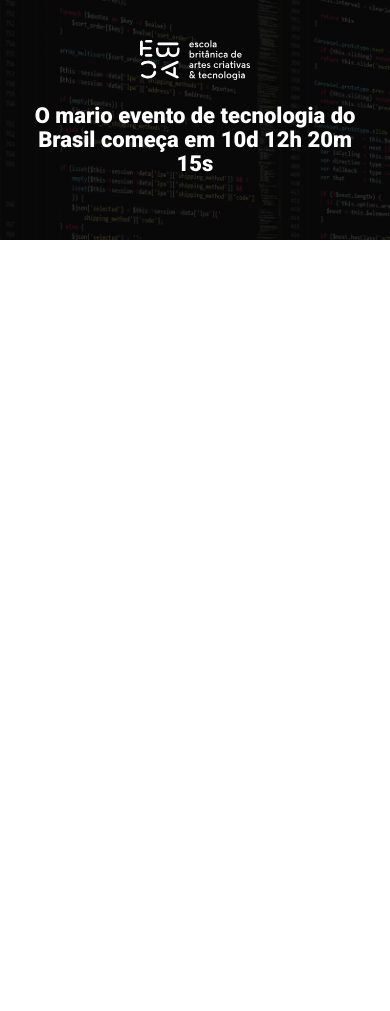
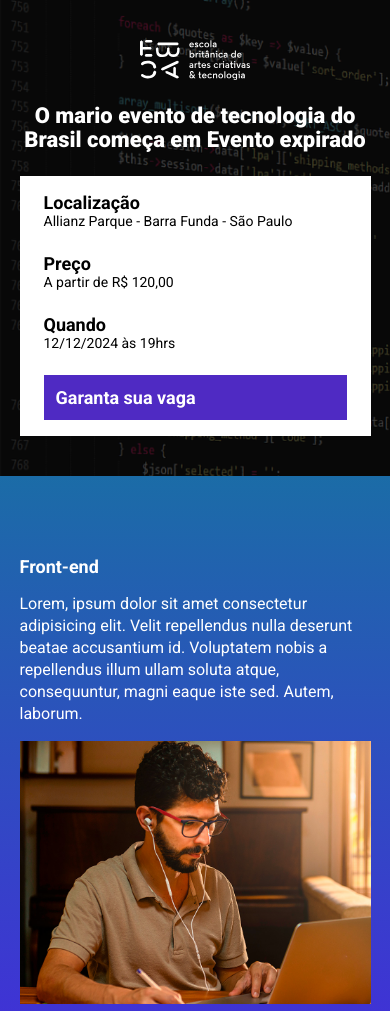
Before and after one commit to mario-netto/ebac_tech_talks, a website built with Parcel: page src/index.html in a window 390 px wide. Shown: the top 1011 px of the page. Before the commit the page ends 844 px from the top, so only its background shows below. Built offline with nearby package versions, Linux system fonts and the light colour scheme.

Commit message:
criando a contagem regressiva

```diff
--- a/package.json
+++ b/package.json
@@ -1,9 +1,9 @@
 {
   "name": "ebac_talks",
   "version": "1.0.0",
-  "main": "index.js",
   "scripts": {
     "dev": "parcel src/index.html src/styles/main.scss src/scripts/main.js",
+    "build": "parcel build src/index.html",
     "test": "echo \"Error: no test specified\" && exit 1"
   },
   "author": "",
--- a/src/index.html
+++ b/src/index.html
@@ -8,15 +8,83 @@
     <link rel="preconnect" href="https://fonts.gstatic.com" crossorigin>
     <link href="https://fonts.googleapis.com/css2?family=Roboto:ital,wght@0,100;0,300;0,400;0,500;0,700;0,900;1,100;1,300;1,400;1,500;1,700;1,900&display=swap" rel="stylesheet">
     <link rel="stylesheet" href="styles/main.scss">
+    <link rel="stylesheet" href="https://unpkg.com/aos@next/dist/aos.css" />
 </head>
 <body>
     <header class="hero">
         <div class="container">
             <img class="hero__logo" src="./images/ebac_logo.svg" alt="EBAC">
             <p class="hero__text">
-                O mario evento de tecnologia do Brasil começa em 10d 12h 20m 15s
+                O mario evento de tecnologia do Brasil começa em <span id="contador"></span>
             </p>
+            <div class="infos-bar">
+                <ul class="infos-bar__infos">
+                    <li class="infos-bar__infos__item">
+                        <b>Localização</b>
+                        Allianz Parque - Barra Funda - São Paulo
+                    </li>
+                    <li class="infos-bar__infos__item">
+                        <b>Preço</b>
+                        A partir de R$ 120,00
+                    </li>
+                    <li class="infos-bar__infos__item">
+                        <b>Quando</b>
+                        12/12/2024 às 19hrs
+                    </li>
+                </ul>
+                <a class="button button--primary" href="#">
+                    Garanta sua vaga
+                </a>
+            </div>
         </div>
     </header>
+
+    <section class="event event--frontend">
+        <div class="container" data-aos="fade-right">
+            <div class="event__details">
+                <h2 class="event__details__title">Front-end</h2>
+                <p class="event__details__description">
+                    Lorem, ipsum dolor sit amet consectetur adipisicing elit. Velit repellendus nulla deserunt beatae accusantium id. Voluptatem nobis a repellendus illum ullam soluta atque, consequuntur, magni eaque iste sed. Autem, laborum.
+                </p>
+            </div>
+            <img class="event__image" src="./images/frontend.png" alt="Front-end">
+        </div>
+    </section>
+    <section class="event event--ui-ux event--image-left">
+        <div class="container" data-aos="fade-left">
+            <div class="event__details">
+                <h2 class="event__details__title">UI/UX</h2>
+                <p class="event__details__description">
+                    Lorem, ipsum dolor sit amet consectetur adipisicing elit. Velit repellendus nulla deserunt beatae accusantium id. Voluptatem nobis a repellendus illum ullam soluta atque, consequuntur, magni eaque iste sed. Autem, laborum.
+                </p>
+            </div>
+            <img class="event__image" src="./images/frontend.png" alt="Front-end">
+        </div>
+    </section>
+    <section class="event event--data-science">
+        <div class="container" data-aos="fade-right">
+            <div class="event__details">
+                <h2 class="event__details__title">Data Science</h2>
+                <p class="event__details__description">
+                    Lorem, ipsum dolor sit amet consectetur adipisicing elit. Velit repellendus nulla deserunt beatae accusantium id. Voluptatem nobis a repellendus illum ullam soluta atque, consequuntur, magni eaque iste sed. Autem, laborum.
+                </p>
+            </div>
+            <img class="event__image" src="./images/frontend.png" alt="Front-end">
+        </div>
+    </section>
+    <section class="event event--backend event--image-left">
+        <div class="container" data-aos="fade-left">
+            <div class="event__details">
+                <h2 class="event__details__title">Back-end</h2>
+                <p class="event__details__description">
+                    Lorem, ipsum dolor sit amet consectetur adipisicing elit. Velit repellendus nulla deserunt beatae accusantium id. Voluptatem nobis a repellendus illum ullam soluta atque, consequuntur, magni eaque iste sed. Autem, laborum.
+                </p>
+            </div>
+            <img class="event__image" src="./images/frontend.png" alt="Front-end">
+        </div>
+    </section>
+
+    <script src="https://unpkg.com/aos@next/dist/aos.js"></script>
+    <script src="./scripts/main.js"></script>
 </body>
 </html>
--- a/src/scripts/main.js
+++ b/src/scripts/main.js
@@ -1 +1,26 @@
-console.log('Olá Mundo')
+AOS.init();
+
+const dataDoEvento = new Date("December 12, 2024 19:00:00");
+const timeStampDoevento = dataDoEvento.getTime();
+
+const contaAsHoras = setInterval(function(){
+    const agora = new Date();
+    const timeStampAtual = agora.getTime();
+
+    const distanciaAteOEvento = timeStampDoevento - timeStampAtual;
+
+    const diaEmMs = 1000 * 60 * 60 * 24;
+    const horaEmMs = 1000 * 60 * 60;
+    const minutosEmMs = 1000 * 60;
+
+    const diasAteOEvento = Math.floor(distanciaAteOEvento / diaEmMs);
+    const horasAteOEvento = Math.floor((distanciaAteOEvento % diaEmMs) / horaEmMs);
+    const minutosAteOEvento = Math.floor((distanciaAteOEvento % horaEmMs) / minutosEmMs)
+    const segundosAteOEvento = Math.floor((distanciaAteOEvento % minutosEmMs) / 1000);
+
+    document.getElementById('contador').innerHTML = `${diasAteOEvento}d ${horasAteOEvento}h ${minutosAteOEvento}m ${segundosAteOEvento}s`;
+
+    if (distanciaAteOEvento < 0)
+        clearInterval(contaAsHoras)
+        document.getElementById('contador').innerHTML = 'Evento expirado'
+}, 1000);
--- /dev/null
+++ b/src/styles/_event.scss
@@ -0,0 +1,63 @@
+@use 'variables';
+
+.event {
+    padding: 80px 0;
+
+    &--frontend {
+        background-image: linear-gradient(variables.$blue1, variables.$blue2);
+    }
+
+    &--ui-ux {
+        background-image: linear-gradient(variables.$blue2, variables.$pink);
+    }
+
+    &--data-science {
+        background-image: linear-gradient(variables.$pink, variables.$yellow);
+    }
+
+    &--backend {
+        background-image: linear-gradient(variables.$yellow, variables.$pink);
+    }
+
+    &--image-left {
+        .container {
+            flex-direction: row-reverse;
+        }
+    }
+
+    .container {
+        display: flex;
+        gap: 40px;
+    }
+
+    &__image {
+        max-width: 360px;
+    }
+
+    &__details {
+        &__title {
+            font-size: 18px;
+            font-weight: bold;
+            margin-bottom: 16px;
+        }
+
+        &__description {
+            line-height: 22px;
+        }
+    }
+
+    @media (max-width: 640px) {
+        .container {
+            display: block;
+        }
+
+        &__image {
+            width: 100%;
+        }
+
+        &__details {
+            margin-right: 0;
+            margin-bottom: 16px;
+        }
+    }
+}
--- a/src/styles/_hero.scss
+++ b/src/styles/_hero.scss
@@ -1,3 +1,5 @@
+@use 'variables';
+
 .hero {
     padding-top: 64px;
     padding-bottom: 100px;
@@ -16,7 +18,7 @@
         left: 0;
         width: 100%;
         height: 100%;
-        background-color: #000;
+        background-color: variables.$secondaryTextColor;
         content: "";
         opacity: .7;
     }
@@ -26,7 +28,6 @@
         margin-bottom: 64px;
         font-size: 40px;
         line-height: 56px;
-        color: #fff;
         font-weight: 800;
         text-align: center;
     }
--- /dev/null
+++ b/src/styles/_variables.scss
@@ -0,0 +1,8 @@
+$textColor: #fff;
+$secondaryTextColor: #000;
+
+$blue1: #1B6CA7;
+$blue2: #442BDB;
+$pink: #89223B;
+$yellow: #9C791D;
+$purple: #4F2AC3;
--- /dev/null
+++ b/src/styles/components/_buttons.scss
@@ -0,0 +1,25 @@
+@use '../variables';
+
+.button {
+    padding: 12px;
+    font-size: 18px;
+    font-weight: bold;
+    text-decoration: none;
+    text-align: center;
+    white-space: nowrap;
+
+    &--primary {
+        color: #fff;
+        background-color: variables.$purple;
+    }
+
+    @media (max-width: 640px) {
+        display: block;
+        width: 100%;
+    }
+
+    @media (max-width: 1024px) {
+        display: flex;
+        align-items: center;
+    }
+}
--- /dev/null
+++ b/src/styles/components/_infos_bar.scss
@@ -0,0 +1,40 @@
+@use '../variables';
+
+.infos-bar {
+    padding: 16px 24px;
+    background-color: variables.$textColor;
+    display: flex;
+    justify-content: space-between;
+
+    &__infos {
+        display: flex;
+        gap: 40px;
+
+        &__item {
+            font-size: 14px;
+            color: variables.$secondaryTextColor;
+
+            b {
+                color: variables.$secondaryTextColor;
+                font-size: 18px;
+                display: block;
+            }
+        }
+    }
+
+    @media (max-width: 640px) {
+        display: block;
+
+        &__infos {
+            display: block;
+
+            &__item {
+                margin-bottom: 24px;
+            }
+        }
+    }
+
+    @media (max-width: 1024px) {
+        gap: 16px;
+    }
+}
--- a/src/styles/main.scss
+++ b/src/styles/main.scss
@@ -1,11 +1,16 @@
 @use 'hero';
+@use 'components/infos_bar';
+@use 'components/buttons';
+@use 'event';
+@use 'variables';
 
 * {
     margin: 0;
     padding: 0;
     box-sizing: border-box;
     font-family: Roboto, sans-serif;
-    color: #fff;
+    color: variables.$textColor;
+    list-style: none;
 }
 
 .container {
```
